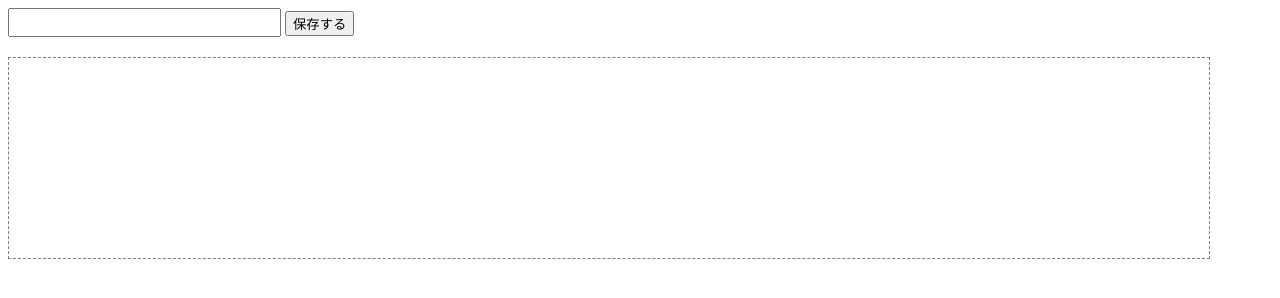
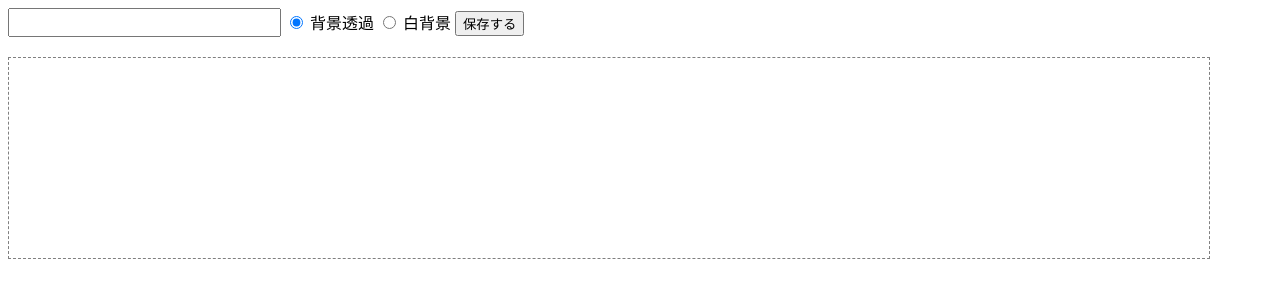
Before and after one commit to tk2539/rainbow.github.io, a plain HTML site: page index.html in a window 1280 px wide. Drawn offline with Linux system fonts and the light colour scheme.

Commit message:
Update index.html
背景透過モードと白背景モードを追加

```diff
--- a/index.html
+++ b/index.html
@@ -12,6 +12,13 @@
 </head>
 <body>
   <input type="text" id="text-input" value="" style="font-size: 20px;">
+
+  <input type="radio" id="transparent-bg" name="background-option" value="transparent" checked>
+  <label for="transparent-bg">背景透過</label>
+
+  <input type="radio" id="white-bg" name="background-option" value="white">
+  <label for="white-bg">白背景</label>
+
   <button onclick="saveImage()">保存する</button>
   <canvas id="canvas" width="1200" height="200"></canvas>
 
```
